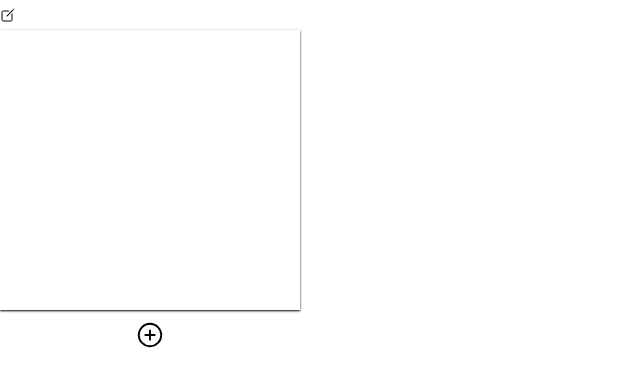
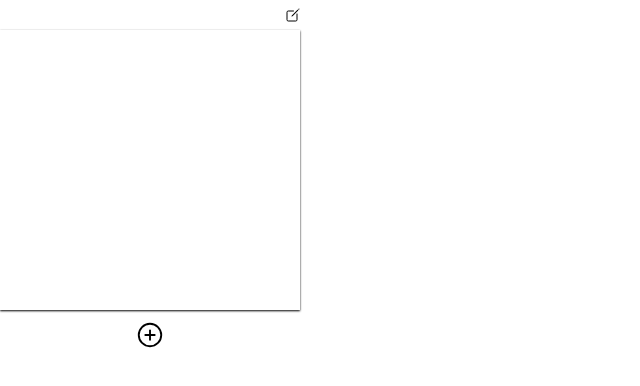
Before and after one commit to FelipeMedeiros99/copia-e-cola-, a React (Create React App) app: page / in a window 1280 px wide. Shown: the top 386 px of the page, without its empty margins (0-640 px from the left). Built offline with nearby package versions, Linux system fonts and the light colour scheme.

Commit message:
copia funcionando

```diff
--- a/src/BarraDeNavegacao.jsx
+++ b/src/BarraDeNavegacao.jsx
@@ -44,8 +44,9 @@ const BarraDeNavegacao = (props) =>{
 
 const Ul = styled.ul`
     display: flex;
+    position: relative;
     align-items: center;
-    width: 300px;
+    width: 285px;
     height: 30px;
     overflow-x: scroll;
     overflow-y: hidden;
@@ -61,6 +62,8 @@ const Ul = styled.ul`
     }
 
     ion-icon{
+        position: fixed;
+        left: 285px;
         min-width: 15px;
 
     }
--- a/src/TelaAdicionarCategoria.jsx
+++ b/src/TelaAdicionarCategoria.jsx
@@ -12,7 +12,7 @@ const TelaAdicionarCategoria = (props) => {
     } = props
 
     const [inputCategoria, setInputCategoria] = useState(JSON.parse(JSON.stringify(titulos)))
-
+    const [copiaTitulos, setCopiaTitulos] = useState(JSON.parse(JSON.stringify(titulos)))
 
     const fecharTela = () => {
         setVisibilidadeTelaDeAdicaoDeCategorias(false)
@@ -56,6 +56,7 @@ const TelaAdicionarCategoria = (props) => {
             <Botoes>
                 <button
                     onClick={() => {
+
                         let copiaInputs = []
                         let elementoRepetido = false
                             for (let i = 0; i < inputCategoria.length; i++) {
@@ -72,8 +73,13 @@ const TelaAdicionarCategoria = (props) => {
                         setVisibilidadeTelaDeAdicaoDeCategorias(false)
                         setTitulos(JSON.parse(JSON.stringify(copiaInputs)))
                         localStorage.setItem('titulos', JSON.stringify(inputCategoria))
+
+
+                        for(let i=0; i<copiaTitulos.length; i++){
+                            localStorage.setItem(inputCategoria[i], localStorage[copiaTitulos[i]])
+                        }
+
                         setDadosLocalStorage(localStorage)
-                        setIndicePaginaAtiva(0)
                     }
                     }>
                     Salvar
--- a/src/estilos/estilo.css
+++ b/src/estilos/estilo.css
@@ -6,6 +6,7 @@ button{
     box-shadow: 0 2px 2px rgba(0, 0, 0, 0.5);
     background-color: rgb(233, 233, 233);
 }
+
 
 *::-webkit-scrollbar{
     width: 6px;
```
